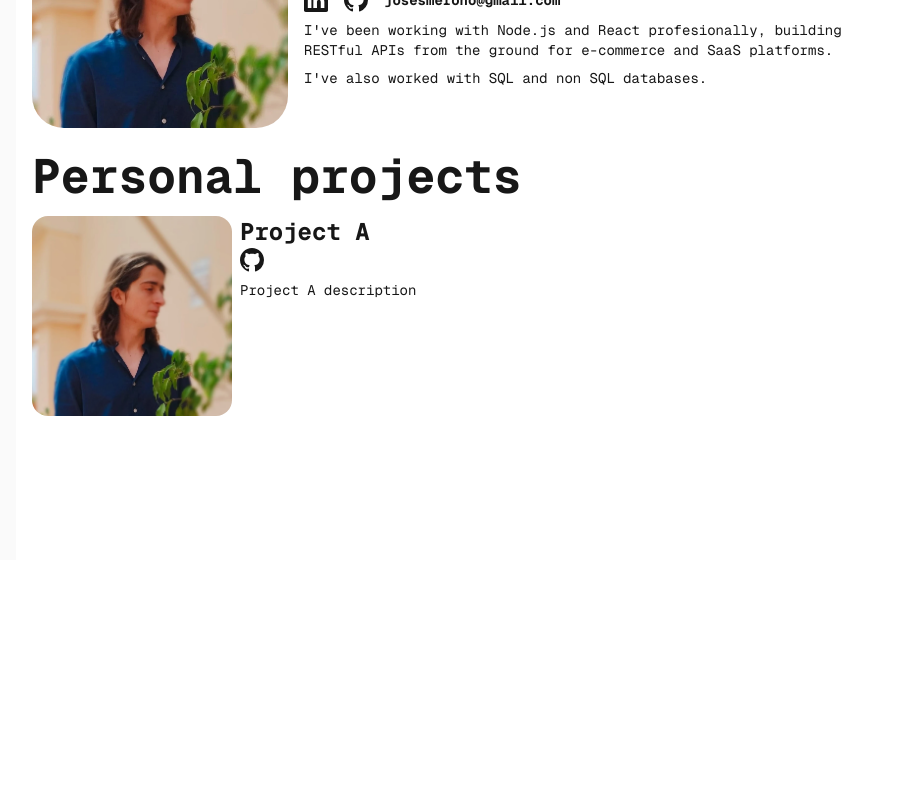
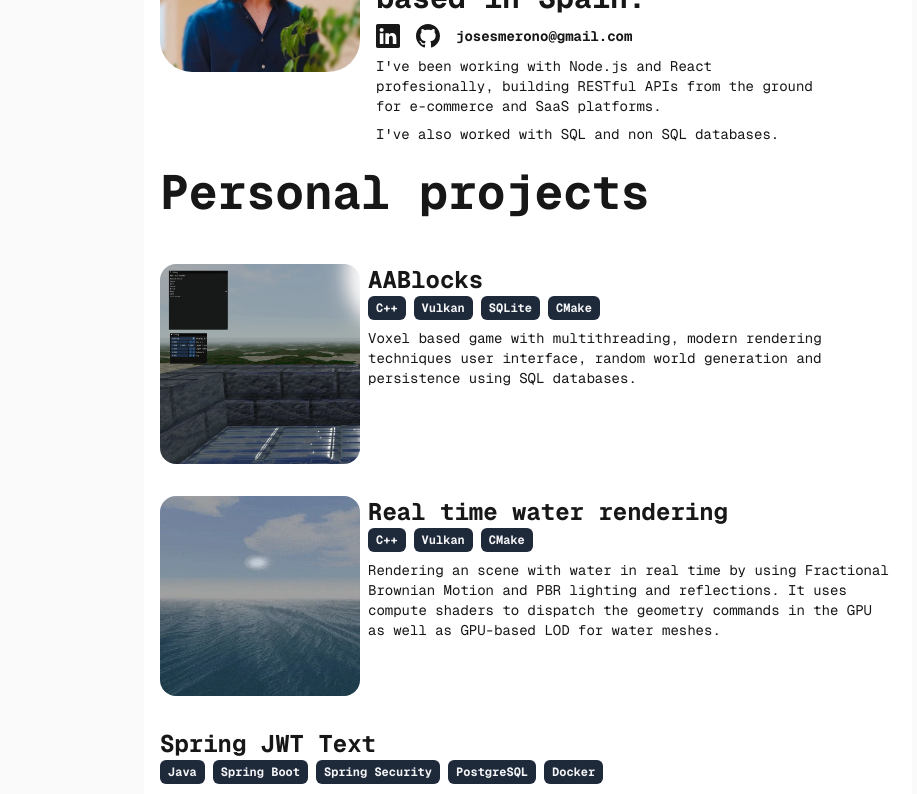
Before and after one commit to jmermar/portfolio, a Next.js app: page / in a window 1280 px wide. Shown: the part 240-1034 px from the top of the page, without its empty margins (112-1029 px from the left). Before the commit the page ends 800 px from the top, so only its background shows below. Built offline with nearby package versions, Linux system fonts and the light colour scheme.

Commit message:
Added some projects

```diff
--- a/app/page.tsx
+++ b/app/page.tsx
@@ -6,7 +6,7 @@ import Image from "next/image";
 export default function Home() {
   return (
     <div className="flex min-h-screen items-center justify-center bg-zinc-50 font-sans dark:bg-black">
-      <main className="flex min-h-screen w-full max-w-5xl flex-col items-center  bg-white dark:bg-black sm:items-start">
+      <main className="flex min-h-screen w-full max-w-3xl flex-col items-center  bg-white dark:bg-black sm:items-start">
         <Header title="José Meroño Martínez" />
         <Hero></Hero>
         <Projects></Projects>
--- a/src/Hero.tsx
+++ b/src/Hero.tsx
@@ -5,10 +5,10 @@ export type HeroProps = {};
 export default function Hero(props: HeroProps) {
   return (
     <div className="flex flex-row w-full px-4 py-2 align-baseline gap-4 mt-12 flex-wrap">
-      <div className="rounded-4xl overflow-hidden max-w-3xs h-fit">
+      <div className="rounded-4xl overflow-hidden max-w-50 h-fit">
         <img className="h-full max-w-full" src="/profile.webp" />
       </div>
-      <div className="grow flex flex-col gap-2 max-w-xl">
+      <div className="grow flex flex-col gap-2 max-w-md">
         <h1 className="font-mono text-3xl font-bold">
           Hi, I'm José Meroño Martínez, a developer focused in fullstack based
           in Spain.
--- a/src/Projects.tsx
+++ b/src/Projects.tsx
@@ -2,23 +2,37 @@ import { BsGithub } from "react-icons/bs";
 
 type ProjectProps = {
   name: string;
-  img: string;
+  img?: string;
   description: string;
   github: string;
+  stack: string[];
 };
 
 const Project = (props: ProjectProps) => {
   return (
-    <div className="flex flex-row flex-wrap">
+    <div className="flex flex-row gap-2">
+      {!!props.img ? (
         <div className="rounded-2xl overflow-hidden max-w-50 h-fit">
           <img className="h-full max-w-full" src={props.img} />
         </div>
-      <div className="flex flex-col gap-2 pl-2">
+      ) : (
+        <></>
+      )}
+      <div className="flex flex-col w-fit">
+        <a
+          href={props.github}
+          className="inline hover:text-gray-700 transition"
+        >
           <div className="flex flex-col">
             <h1 className="text-2xl font-mono font-bold">{props.name}</h1>
-          <a href={props.github} className="inline">
-            <BsGithub style={{ fontSize: "1.5em" }} />
+          </div>
         </a>
+        <div className="flex flex-row mb-2 flex-wrap gap-2">
+          {props.stack.map((label) => (
+            <div className="font-mono text-xs text-gray-100 font-bold bg-gray-800 rounded-md px-2 py-1">
+              {label}
+            </div>
+          ))}
         </div>
         <p className="font-mono text-sm">{props.description}</p>
       </div>
@@ -28,14 +42,40 @@ const Project = (props: ProjectProps) => {
 
 export const Projects = () => {
   return (
-    <div className="flex flex-col gap-4 p-4">
+    <div className="flex flex-col gap-12 p-4">
       <h1 className="text-5xl font-mono font-bold">Personal projects</h1>
-      <div className="flex flex-cols">
+      <div className="flex flex-col gap-8">
         <Project
-          name="Project A"
-          img="profile.webp"
-          description="Project A description"
-          github="Github"
+          name="AABlocks"
+          img="aablocks.webp"
+          stack={["C++", "Vulkan", "SQLite", "CMake"]}
+          description="Voxel based game with multithreading, modern rendering techniques user interface, random world generation and persistence using SQL databases."
+          github="https://github.com/jmermar/AABBlocks"
+        />
+        <Project
+          name="Real time water rendering"
+          img="vulkanwater.webp"
+          stack={["C++", "Vulkan", "CMake"]}
+          description="Rendering an scene with water in real time by using Fractional Brownian Motion and PBR lighting and reflections. It uses compute shaders to dispatch the geometry commands in the GPU as well as GPU-based LOD for water meshes."
+          github="https://github.com/jmermar/Vulkan-Water-Renderer"
+        />
+        <Project
+          name="Spring JWT Text"
+          stack={[
+            "Java",
+            "Spring Boot",
+            "Spring Security",
+            "PostgreSQL",
+            "Docker",
+          ]}
+          description="Implementation of an JWT authentication middleware for Spring Boot, allowing an user to login for generating a session token which can be used to access protected endpoints, and handling authentication errors, rejecting unauthorized request and returning human-readable codes."
+          github="https://github.com/jmermar/Spring-JWT-Test"
+        />
+        <Project
+          name="HTTP static server"
+          stack={["C", "Unix"]}
+          description="Static server by implementing HTTP 1.1 protocol from scratch in C and only using standard library and Unix syscalls, right now it can handle client request, parse it, and either return the requested file, reject forbidden request methods or return a not found error if file could not be found."
+          github="https://github.com/jmermar/simple-static-server"
         />
       </div>
     </div>
```
Also changed, not shown: public/aablocks.webp (added), public/vulkanwater.webp (added). Lines whose indentation alone changed are shown as unchanged.
